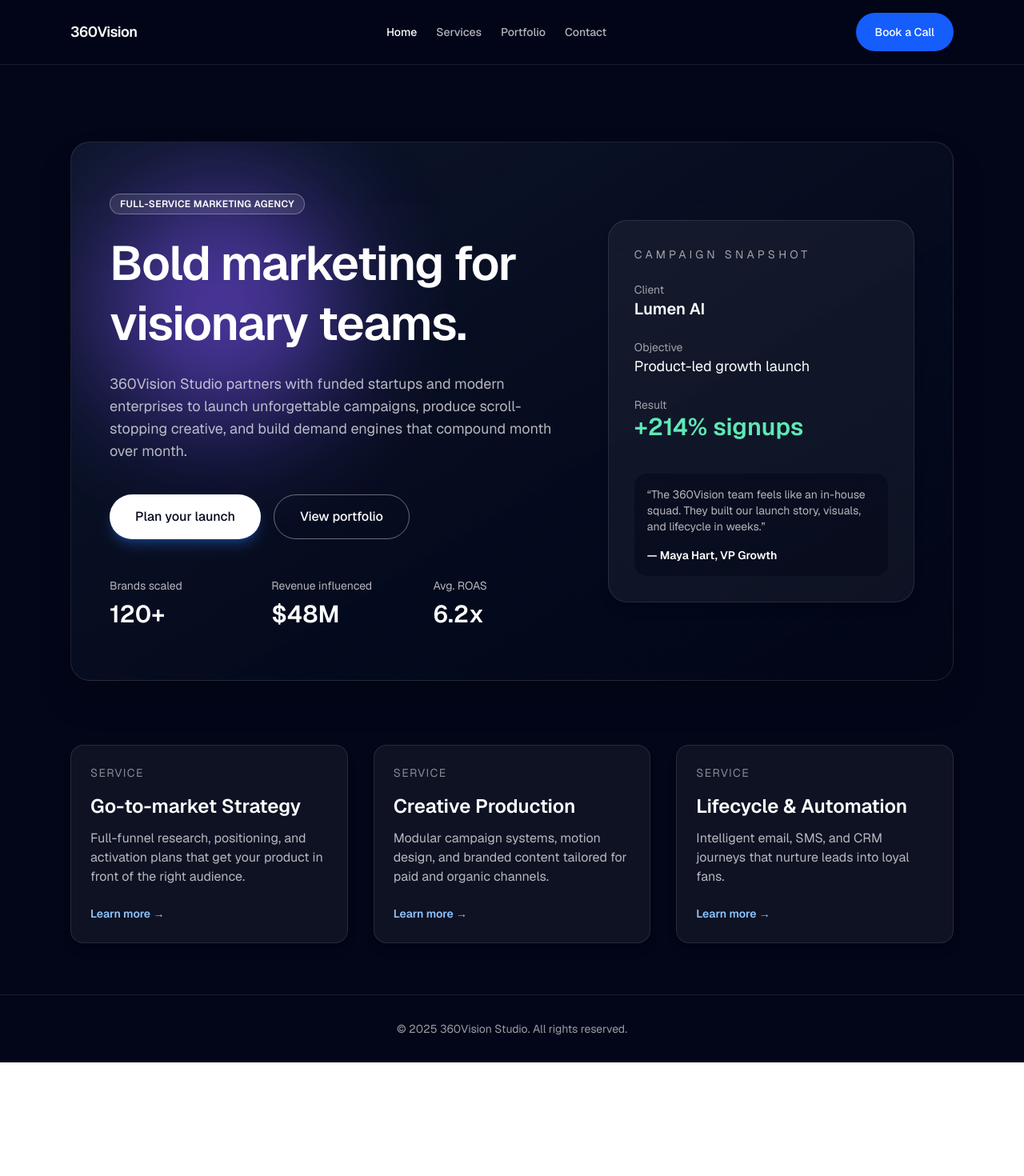
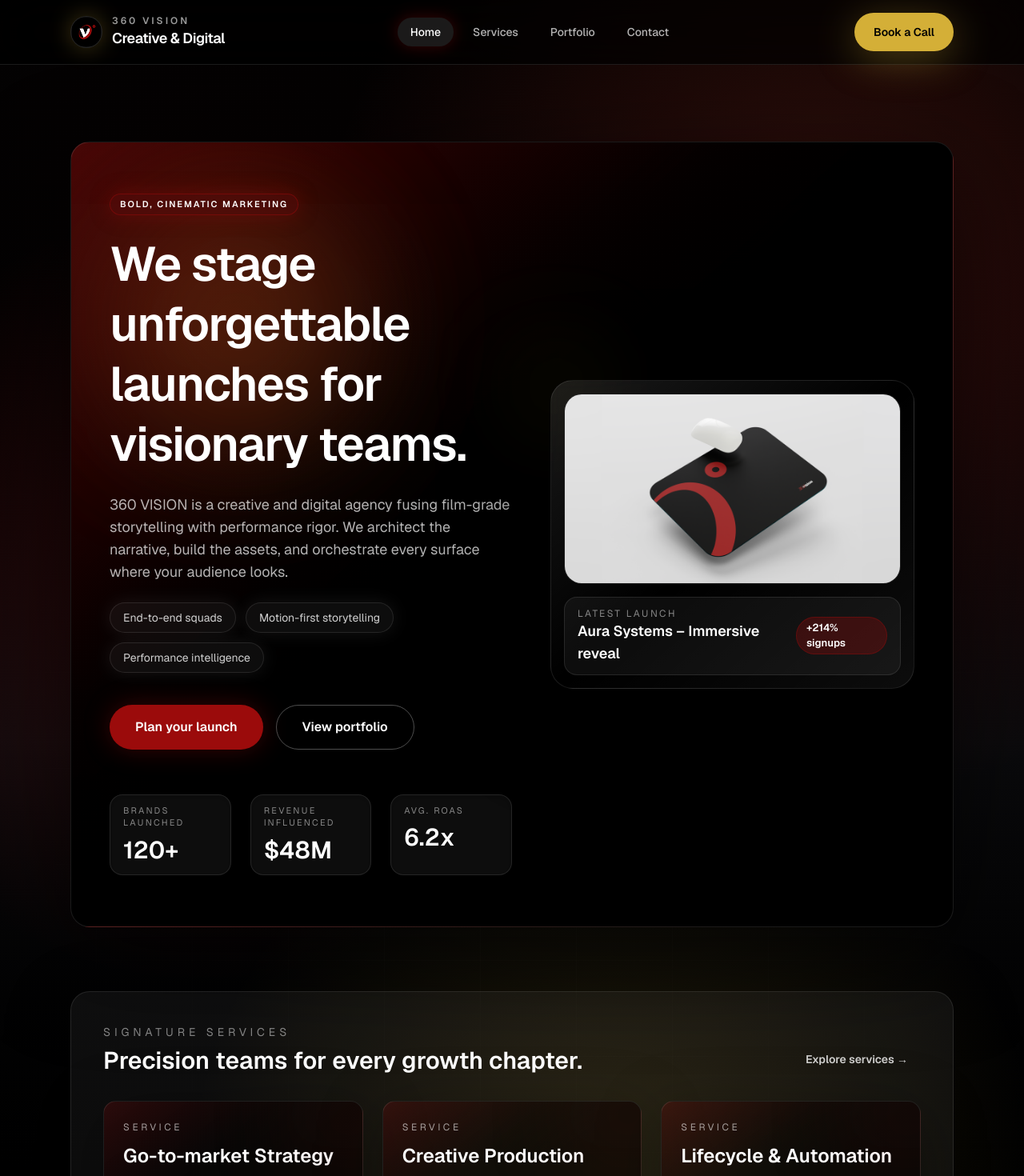
Before and after one commit to DjawadSev/360vision-react-website, a Next.js app: page / in a window 1280 px wide. Shown: the top 1470 px of the page at 80% size. Before the commit the page ends 1328 px from the top, so only its background shows below. Built offline with nearby package versions, Linux system fonts and the light colour scheme.

Commit message:
Apply brand-driven visual refresh

```diff
--- a/app/globals.css
+++ b/app/globals.css
@@ -1,8 +1,13 @@
 @import "tailwindcss";
 
 :root {
-  --background: #030712;
+  --background: #050505;
   --foreground: #f8fafc;
+  --brand-red: #9b0b0b;
+  --brand-red-dark: #5a0a0a;
+  --brand-red-bright: #b72121;
+  --brand-gold: #d4af37;
+  --brand-gray: #2c2c2c;
 }
 
 @theme inline {
@@ -15,18 +20,41 @@
 body {
   margin: 0;
   min-height: 100vh;
-  background: radial-gradient(circle at top, #0f172a, #020617 65%);
+  background: radial-gradient(circle at 20% 15%, rgba(155, 11, 11, 0.12), transparent 30%),
+    radial-gradient(circle at 80% 10%, rgba(212, 175, 55, 0.14), transparent 30%),
+    linear-gradient(160deg, #0b0b0d 0%, #050505 45%, #090909 100%);
   color: var(--foreground);
   font-family: var(--font-geist-sans), system-ui, -apple-system, BlinkMacSystemFont,
     "Segoe UI", sans-serif;
+  position: relative;
 }
 
 .gradient-spot {
   position: absolute;
   inset: auto;
-  height: 280px;
-  width: 280px;
+  height: 320px;
+  width: 320px;
   border-radius: 999px;
-  opacity: 0.6;
-  filter: blur(80px);
+  opacity: 0.55;
+  filter: blur(90px);
 }
+
+.mesh-overlay {
+  position: absolute;
+  inset: 0;
+  pointer-events: none;
+  background: radial-gradient(circle at 20% 40%, rgba(155, 11, 11, 0.25), transparent 32%),
+    radial-gradient(circle at 80% 20%, rgba(183, 33, 33, 0.25), transparent 35%),
+    radial-gradient(circle at 60% 80%, rgba(212, 175, 55, 0.16), transparent 32%);
+  mix-blend-mode: screen;
+}
+
+.grid-lines {
+  position: absolute;
+  inset: 0;
+  pointer-events: none;
+  background-image: linear-gradient(to right, rgba(255, 255, 255, 0.04) 1px, transparent 1px),
+    linear-gradient(to bottom, rgba(255, 255, 255, 0.04) 1px, transparent 1px);
+  background-size: 120px 120px;
+  mask-image: radial-gradient(circle at 50% 50%, rgba(255, 255, 255, 0.6), transparent 70%);
+}
--- a/app/layout.tsx
+++ b/app/layout.tsx
@@ -25,12 +25,15 @@ export default function RootLayout({
 }>) {
   return (
     <html lang="en">
-      <body className={`${geistSans.variable} ${geistMono.variable} bg-slate-950 text-white`}>
-        <div className="flex min-h-screen flex-col bg-slate-950">
+      <body className={`${geistSans.variable} ${geistMono.variable} bg-black text-white antialiased`}>
+        <div className="mesh-overlay" aria-hidden />
+        <div className="grid-lines" aria-hidden />
+        <div className="flex min-h-screen flex-col bg-gradient-to-b from-black/80 via-[#0b0b0d]/90 to-black">
           <SiteHeader />
-          <main className="mx-auto w-full max-w-6xl flex-1 px-6 pb-16 pt-24">{children}</main>
-          <footer className="border-t border-white/10 py-8 text-center text-sm text-white/60">
-            © {new Date().getFullYear()} 360Vision Studio. All rights reserved.
+          <main className="mx-auto w-full max-w-6xl flex-1 px-6 pb-20 pt-24">{children}</main>
+          <footer className="border-t border-white/10 bg-black/60 py-10 text-center text-sm text-white/60">
+            <p className="font-semibold text-white">360 VISION</p>
+            <p>© {new Date().getFullYear()} All rights reserved.</p>
           </footer>
         </div>
       </body>
--- a/app/page.tsx
+++ b/app/page.tsx
@@ -1,9 +1,10 @@
+import Image from "next/image";
 import Link from "next/link";
 import { Badge } from "@/components/ui/badge";
 import { Button, buttonVariants } from "@/components/ui/button";
 
 const stats = [
-  { label: "Brands scaled", value: "120+" },
+  { label: "Brands launched", value: "120+" },
   { label: "Revenue influenced", value: "$48M" },
   { label: "Avg. ROAS", value: "6.2x" },
 ];
@@ -11,90 +12,116 @@ const stats = [
 const services = [
   {
     title: "Go-to-market Strategy",
-    body: "Full-funnel research, positioning, and activation plans that get your product in front of the right audience.",
+    body: "Positioning, research, and sequencing to cut through the noise with a cinematic launch moment.",
   },
   {
     title: "Creative Production",
-    body: "Modular campaign systems, motion design, and branded content tailored for paid and organic channels.",
+    body: "High-impact films, modular ads, and immersive visuals crafted for paid, social, and product surfaces.",
   },
   {
     title: "Lifecycle & Automation",
-    body: "Intelligent email, SMS, and CRM journeys that nurture leads into loyal fans.",
+    body: "CRM, email, and SMS ecosystems that turn spark into sustained demand and loyalty.",
   },
 ];
+
+const highlights = ["End-to-end squads", "Motion-first storytelling", "Performance intelligence"];
 
 export default function Home() {
   return (
     <div className="space-y-20">
-      <section className="relative overflow-hidden rounded-3xl border border-white/10 bg-gradient-to-br from-slate-900 via-slate-900/40 to-slate-950 px-6 py-16 text-white shadow-2xl sm:px-12">
-        <div className="gradient-spot left-12 top-10 bg-blue-500/70" />
-        <div className="gradient-spot right-12 bottom-0 bg-fuchsia-500/50" />
-        <div className="relative grid gap-12 lg:grid-cols-[1.2fr_0.8fr] lg:items-center">
-          <div>
-            <Badge>Full-service marketing agency</Badge>
-            <h1 className="mt-6 text-4xl font-semibold leading-tight tracking-tight text-white sm:text-5xl lg:text-6xl">
-              Bold marketing for visionary teams.
+      <section className="relative overflow-hidden rounded-3xl border border-white/10 bg-gradient-to-br from-[var(--brand-red-dark)]/80 via-black to-black px-6 py-16 shadow-[0_40px_120px_rgba(0,0,0,0.6)] sm:px-12">
+        <div className="gradient-spot left-6 top-4 bg-[var(--brand-red)]/40" />
+        <div className="gradient-spot right-12 bottom-[-60px] bg-[var(--brand-gold)]/30" />
+        <div className="relative grid gap-12 lg:grid-cols-[1.05fr_0.95fr] lg:items-center">
+          <div className="space-y-6">
+            <Badge>Bold, cinematic marketing</Badge>
+            <h1 className="text-4xl font-semibold leading-tight tracking-tight text-white sm:text-5xl lg:text-6xl">
+              We stage unforgettable launches for visionary teams.
             </h1>
-            <p className="mt-6 max-w-2xl text-lg text-white/70">
-              360Vision Studio partners with funded startups and modern enterprises to launch unforgettable campaigns, produce
-              scroll-stopping creative, and build demand engines that compound month over month.
+            <p className="max-w-2xl text-lg text-white/70">
+              360 VISION is a creative and digital agency fusing film-grade storytelling with performance rigor. We architect the narrative, build the assets, and orchestrate every surface where your audience looks.
             </p>
-            <div className="mt-10 flex flex-wrap gap-4">
+            <div className="flex flex-wrap gap-3">
+              {highlights.map((item) => (
+                <span
+                  key={item}
+                  className="rounded-full border border-white/10 bg-white/5 px-4 py-2 text-sm text-white/80 shadow-[0_0_22px_rgba(255,255,255,0.08)]"
+                >
+                  {item}
+                </span>
+              ))}
+            </div>
+            <div className="flex flex-wrap gap-4 pt-4">
               <Button size="lg">Plan your launch</Button>
               <Link href="/portfolio" className={buttonVariants({ variant: "outline", size: "lg" })}>
                 View portfolio
               </Link>
             </div>
-            <dl className="mt-12 grid gap-8 text-sm text-white/70 sm:grid-cols-3">
+            <dl className="grid gap-6 pt-8 text-sm text-white/70 sm:grid-cols-3">
               {stats.map((stat) => (
-                <div key={stat.label}>
-                  <dt>{stat.label}</dt>
+                <div key={stat.label} className="rounded-2xl border border-white/10 bg-white/5 px-4 py-3 shadow-inner">
+                  <dt className="text-[11px] uppercase tracking-[0.2em] text-white/50">{stat.label}</dt>
                   <dd className="mt-2 text-3xl font-semibold text-white">{stat.value}</dd>
                 </div>
               ))}
             </dl>
           </div>
 
-          <div className="rounded-3xl border border-white/10 bg-white/5 p-8 shadow-lg">
-            <p className="text-sm uppercase tracking-[0.3em] text-white/60">Campaign snapshot</p>
-            <div className="mt-6 space-y-6">
+          <div className="relative">
+            <div className="absolute -left-10 -top-10 h-24 w-24 rounded-full border border-[var(--brand-gold)]/40 bg-[var(--brand-gold)]/10 blur-3xl" />
+            <div className="relative overflow-hidden rounded-[28px] border border-white/10 bg-gradient-to-br from-white/10 via-white/0 to-white/5 p-4 shadow-[0_30px_120px_rgba(0,0,0,0.55)] backdrop-blur">
+              <div className="overflow-hidden rounded-[22px] border border-white/10 bg-black/60">
+                <Image
+                  src="/images/Hero/Hero.png"
+                  alt="360 Vision creative hero"
+                  width={900}
+                  height={600}
+                  className="h-full w-full object-cover"
+                  priority
+                />
+              </div>
+              <div className="mt-4 flex items-center justify-between rounded-2xl border border-white/10 bg-white/5 px-4 py-3 text-sm text-white/80">
                 <div>
-                <p className="text-sm text-white/60">Client</p>
-                <p className="text-xl font-semibold">Lumen AI</p>
+                  <p className="text-xs uppercase tracking-[0.2em] text-white/50">Latest launch</p>
+                  <p className="text-lg font-semibold text-white">Aura Systems – Immersive reveal</p>
                 </div>
-              <div>
-                <p className="text-sm text-white/60">Objective</p>
-                <p className="text-lg">Product-led growth launch</p>
+                <span className="rounded-full border border-[var(--brand-red)]/40 bg-[var(--brand-red)]/30 px-3 py-1 text-[13px] font-semibold text-white">
+                  +214% signups
+                </span>
               </div>
-              <div>
-                <p className="text-sm text-white/60">Result</p>
-                <p className="text-3xl font-semibold text-emerald-300">+214% signups</p>
-              </div>
-            </div>
-            <div className="mt-10 rounded-2xl bg-slate-950/50 p-4 text-sm text-white/70">
-              <p>
-                &ldquo;The 360Vision team feels like an in-house squad. They built our launch story, visuals, and lifecycle in weeks.&rdquo;
-              </p>
-              <p className="mt-4 font-semibold text-white">— Maya Hart, VP Growth</p>
             </div>
           </div>
         </div>
       </section>
 
-      <section className="grid gap-8 lg:grid-cols-3">
+      <section className="rounded-3xl border border-white/10 bg-white/5 px-6 py-10 shadow-[0_20px_80px_rgba(0,0,0,0.45)] sm:px-10">
+        <div className="flex flex-col gap-4 sm:flex-row sm:items-end sm:justify-between">
+          <div>
+            <p className="text-sm uppercase tracking-[0.35em] text-white/50">Signature services</p>
+            <h2 className="mt-2 text-3xl font-semibold text-white">Precision teams for every growth chapter.</h2>
+          </div>
+          <Link href="/services" className={buttonVariants({ variant: "ghost", size: "sm" })}>
+            Explore services →
+          </Link>
+        </div>
+
+        <div className="mt-8 grid gap-6 lg:grid-cols-3">
           {services.map((service) => (
             <article
               key={service.title}
-            className="rounded-2xl border border-white/10 bg-white/5 p-6 text-white shadow-lg transition hover:-translate-y-1 hover:border-white/30"
+              className="relative overflow-hidden rounded-2xl border border-white/10 bg-gradient-to-br from-[var(--brand-red-dark)]/40 via-black/60 to-black/60 p-6 shadow-[0_20px_80px_rgba(0,0,0,0.35)] transition hover:-translate-y-1"
             >
-            <p className="text-sm uppercase tracking-widest text-white/50">Service</p>
-            <h3 className="mt-4 text-2xl font-semibold">{service.title}</h3>
+              <div className="absolute -right-10 -top-10 h-28 w-28 rounded-full bg-[var(--brand-red)]/20 blur-3xl" />
+              <p className="text-xs uppercase tracking-[0.3em] text-white/60">Service</p>
+              <h3 className="mt-3 text-2xl font-semibold text-white">{service.title}</h3>
               <p className="mt-3 text-white/70">{service.body}</p>
-            <Link href="/services" className="mt-6 inline-flex items-center text-sm font-semibold text-blue-300">
-              Learn more →
-            </Link>
+              <div className="mt-6 inline-flex items-center gap-2 text-sm font-semibold text-[var(--brand-gold)]">
+                Learn more
+                <span aria-hidden>→</span>
+              </div>
             </article>
           ))}
+        </div>
       </section>
     </div>
   );
--- a/app/portfolio/page.tsx
+++ b/app/portfolio/page.tsx
@@ -19,7 +19,7 @@ const caseStudies = [
 export default function PortfolioPage() {
   return (
     <div className="space-y-10">
-      <div>
+      <div className="rounded-3xl border border-white/10 bg-gradient-to-br from-[var(--brand-red-dark)]/70 via-black to-black px-6 py-8 shadow-[0_20px_80px_rgba(0,0,0,0.45)] sm:px-10">
         <p className="text-sm uppercase tracking-[0.4em] text-white/50">Portfolio</p>
         <h1 className="mt-4 text-4xl font-semibold text-white">Selected work shaping the next decade of brands.</h1>
         <p className="mt-4 max-w-3xl text-lg text-white/70">
@@ -32,7 +32,7 @@ export default function PortfolioPage() {
         {caseStudies.map((project) => (
           <article
             key={project.client}
-            className="rounded-3xl border border-white/10 bg-gradient-to-br from-white/5 via-white/0 to-white/5 p-8 shadow-lg"
+            className="overflow-hidden rounded-3xl border border-white/10 bg-gradient-to-br from-white/10 via-black/60 to-black/70 p-8 shadow-[0_16px_60px_rgba(0,0,0,0.35)]"
           >
             <div className="flex flex-wrap items-center justify-between gap-4">
               <div>
@@ -41,10 +41,14 @@ export default function PortfolioPage() {
               </div>
               <div className="text-right">
                 <p className="text-sm uppercase tracking-[0.3em] text-white/50">Result</p>
-                <p className="text-2xl font-semibold text-emerald-300">{project.result}</p>
+                <p className="text-2xl font-semibold text-[var(--brand-gold)]">{project.result}</p>
               </div>
             </div>
             <p className="mt-6 text-white/70">{project.summary}</p>
+            <div className="mt-6 flex items-center gap-2 text-sm font-semibold text-[var(--brand-gold)]">
+              View case study
+              <span aria-hidden>↗</span>
+            </div>
           </article>
         ))}
       </div>
--- a/app/services/page.tsx
+++ b/app/services/page.tsx
@@ -21,24 +21,35 @@ const servicePackages = [
 export default function ServicesPage() {
   return (
     <div className="space-y-12">
-      <div>
+      <div className="rounded-3xl border border-white/10 bg-gradient-to-br from-[var(--brand-red-dark)]/70 via-black to-black px-6 py-8 shadow-[0_20px_80px_rgba(0,0,0,0.45)] sm:px-10">
         <p className="text-sm uppercase tracking-[0.4em] text-white/50">Services</p>
         <h1 className="mt-4 text-4xl font-semibold text-white">Everything you need to go to market with confidence.</h1>
         <p className="mt-4 max-w-3xl text-lg text-white/70">
           We architect bespoke teams across strategy, creative, media, and lifecycle so you can move faster without hiring a dozen
           full-time roles. Choose a package or mix modules for a perfect fit.
         </p>
+        <div className="mt-6 inline-flex items-center gap-3 rounded-full border border-[var(--brand-gold)]/40 bg-[var(--brand-gold)]/10 px-4 py-2 text-sm font-semibold text-[var(--brand-gold)]">
+          Premium, motion-led experiences • Conversion discipline
+        </div>
       </div>
 
       <div className="grid gap-8 lg:grid-cols-3">
         {servicePackages.map((pkg) => (
-          <article key={pkg.title} className="flex flex-col rounded-2xl border border-white/10 bg-white/5 p-6 shadow-lg">
-            <h2 className="text-2xl font-semibold text-white">{pkg.title}</h2>
+          <article
+            key={pkg.title}
+            className="flex flex-col overflow-hidden rounded-2xl border border-white/10 bg-gradient-to-br from-white/10 via-black/70 to-black/70 p-6 shadow-[0_16px_60px_rgba(0,0,0,0.35)]"
+          >
+            <div className="flex items-center justify-between">
+              <h2 className="text-2xl font-semibold text-white">{pkg.title}</h2>
+              <span className="rounded-full border border-[var(--brand-red)]/40 bg-[var(--brand-red)]/20 px-3 py-1 text-xs uppercase tracking-[0.2em] text-white">
+                Elite
+              </span>
+            </div>
             <p className="mt-3 flex-1 text-white/70">{pkg.description}</p>
-            <ul className="mt-6 space-y-2 text-sm text-white/70">
+            <ul className="mt-6 space-y-2 text-sm text-white/80">
               {pkg.deliverables.map((item) => (
-                <li key={item} className="flex items-center gap-2">
-                  <span className="text-emerald-300">•</span>
+                <li key={item} className="flex items-center gap-3 rounded-xl border border-white/5 bg-white/5 px-3 py-2">
+                  <span className="h-2 w-2 rounded-full bg-[var(--brand-gold)]" />
                   {item}
                 </li>
               ))}
--- a/components/layout/site-header.tsx
+++ b/components/layout/site-header.tsx
@@ -2,6 +2,7 @@
 
 import Link from "next/link";
 import { usePathname } from "next/navigation";
+import Image from "next/image";
 import { Button } from "@/components/ui/button";
 import { cn } from "@/lib/utils";
 
@@ -16,13 +17,25 @@ export function SiteHeader() {
   const pathname = usePathname();
 
   return (
-    <header className="sticky top-0 z-30 border-b border-white/10 bg-slate-950/80 backdrop-blur-xl">
+    <header className="sticky top-0 z-30 border-b border-white/10 bg-black/70 backdrop-blur-xl">
       <div className="mx-auto flex h-20 w-full max-w-6xl items-center justify-between px-6">
-        <Link href="/" className="text-lg font-semibold tracking-tight text-white">
-          360Vision
+        <Link href="/" className="flex items-center gap-3 text-lg font-semibold tracking-tight text-white">
+          <span className="relative h-10 w-10 overflow-hidden rounded-full border border-white/10 bg-white/5 p-1 shadow-[0_0_28px_rgba(212,175,55,0.3)]">
+            <Image
+              src="/logos/logo-small-black-rounded-bg.png"
+              alt="360 Vision logo"
+              fill
+              sizes="40px"
+              className="object-contain"
+            />
+          </span>
+          <div className="leading-tight">
+            <p className="text-xs uppercase tracking-[0.25em] text-white/60">360 Vision</p>
+            <p className="text-lg font-semibold">Creative & Digital</p>
+          </div>
         </Link>
 
-        <nav className="hidden items-center gap-6 text-sm font-medium text-white/70 md:flex">
+        <nav className="hidden items-center gap-2 text-sm font-medium text-white/70 md:flex">
           {links.map((link) => {
             const isActive = pathname === link.href;
             return (
@@ -30,8 +43,8 @@ export function SiteHeader() {
                 key={link.href}
                 href={link.href}
                 className={cn(
-                  "transition-colors hover:text-white",
-                  isActive && "text-white"
+                  "rounded-full px-4 py-2 transition-colors hover:text-white",
+                  isActive && "bg-white/10 text-white shadow-[0_0_20px_rgba(155,11,11,0.35)]"
                 )}
               >
                 {link.label}
--- a/components/ui/badge.tsx
+++ b/components/ui/badge.tsx
@@ -7,7 +7,7 @@ export function Badge({ className, ...props }: BadgeProps) {
   return (
     <span
       className={cn(
-        "inline-flex items-center rounded-full border border-white/30 bg-white/10 px-3 py-1 text-xs font-semibold uppercase tracking-wide text-white",
+        "inline-flex items-center rounded-full border border-[var(--brand-red)]/50 bg-[var(--brand-red-dark)]/50 px-3 py-1 text-[11px] font-semibold uppercase tracking-[0.18em] text-white shadow-[0_0_26px_rgba(155,11,11,0.35)]",
         className
       )}
       {...props}
--- a/components/ui/button.tsx
+++ b/components/ui/button.tsx
@@ -11,16 +11,17 @@ export interface ButtonProps
 }
 
 const baseStyles =
-  "inline-flex items-center justify-center rounded-full font-medium transition-colors focus-visible:outline-none focus-visible:ring-2 focus-visible:ring-offset-2 focus-visible:ring-offset-slate-950 disabled:pointer-events-none disabled:opacity-50";
+  "inline-flex items-center justify-center rounded-full font-semibold transition duration-200 focus-visible:outline-none focus-visible:ring-2 focus-visible:ring-offset-2 focus-visible:ring-offset-black disabled:pointer-events-none disabled:opacity-50";
 
 const variantStyles: Record<ButtonVariant, string> = {
   default:
-    "bg-white text-slate-950 shadow-lg shadow-blue-500/30 hover:bg-slate-100 focus-visible:ring-blue-400",
+    "bg-[var(--brand-red)] text-white shadow-[0_0_32px_rgba(155,11,11,0.35)] hover:bg-[var(--brand-red-bright)] focus-visible:ring-[var(--brand-red-bright)]",
   secondary:
-    "bg-blue-600 text-white hover:bg-blue-500 focus-visible:ring-blue-300",
+    "bg-[var(--brand-gold)] text-black shadow-[0_10px_50px_rgba(212,175,55,0.35)] hover:bg-[#e1c25d] focus-visible:ring-[var(--brand-gold)]",
   outline:
-    "border border-white/40 text-white hover:bg-white/10 focus-visible:ring-blue-200",
-  ghost: "text-white/80 hover:text-white hover:bg-white/10",
+    "border border-white/30 text-white hover:border-[var(--brand-gold)] hover:text-[var(--brand-gold)] hover:bg-white/5 focus-visible:ring-[var(--brand-gold)]",
+  ghost:
+    "text-white/80 hover:text-white hover:bg-white/10 focus-visible:ring-[var(--brand-red-bright)] focus-visible:ring-1",
 };
 
 const sizeStyles: Record<ButtonSize, string> = {
```
Also changed, not shown: app/contact/page.tsx (+6 -7 lines). Lines whose indentation alone changed are shown as unchanged.
